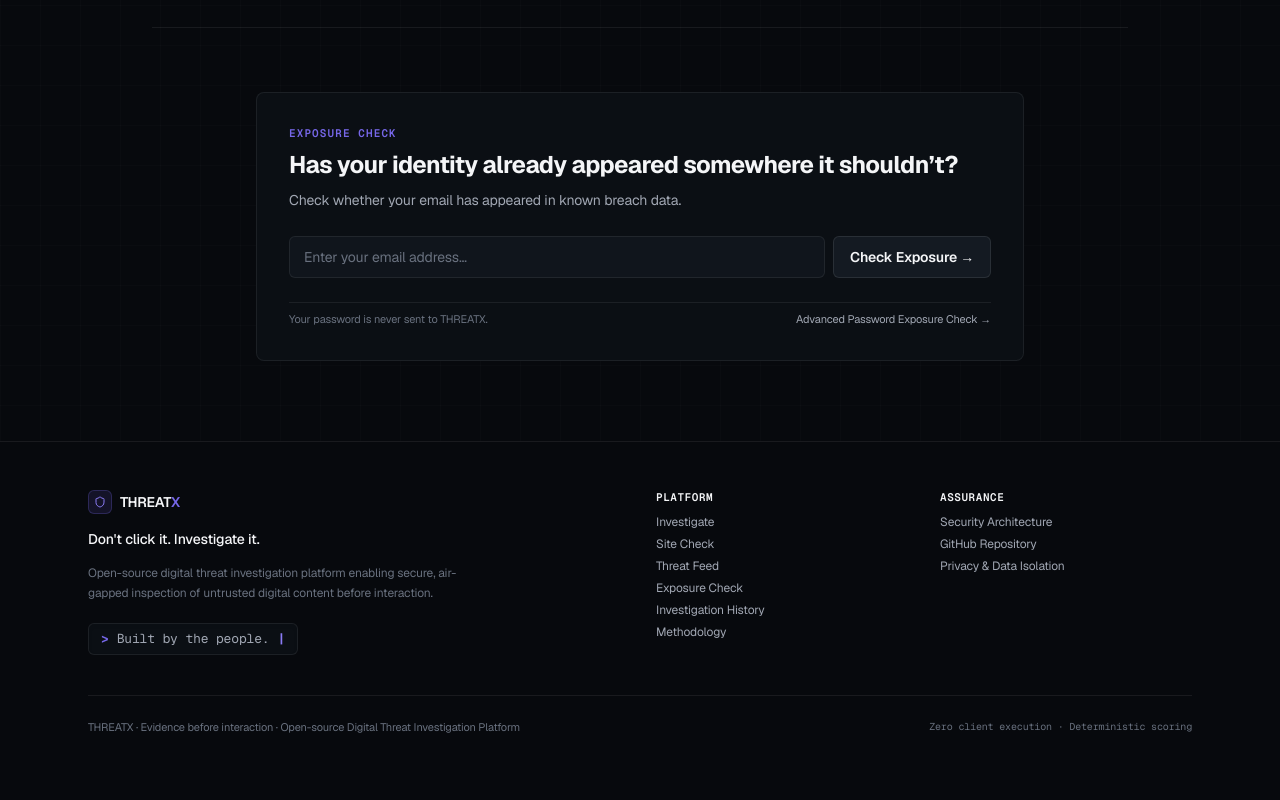
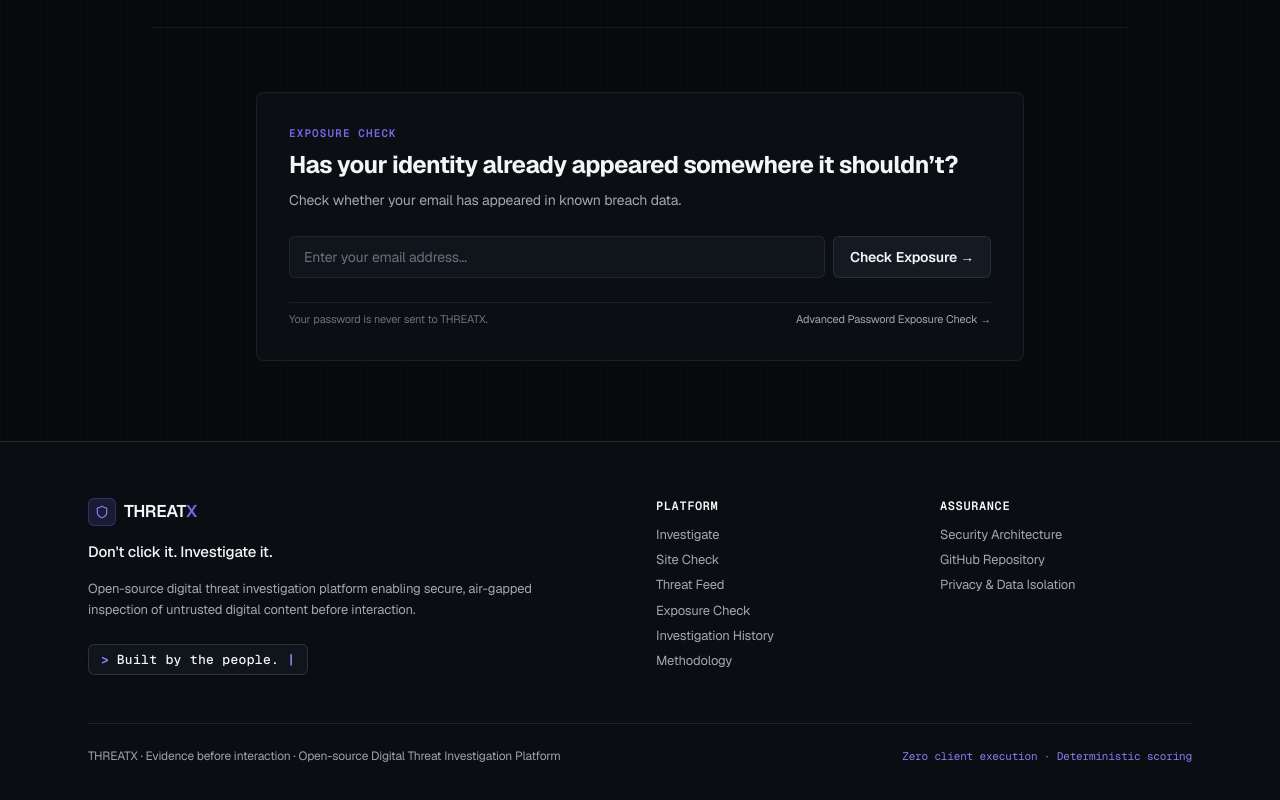
Before and after one commit to DevEagleEye97/Threat-X, a Next.js app: page / in a window 1280 px wide. Shown: the part 1972-2772 px from the top of the page. Built offline with nearby package versions, Linux system fonts and the light colour scheme.

Commit message:
fix(ui): enhance footer contrast, backdrop blur, and full visibility

```diff
--- a/src/components/layout/Footer.tsx
+++ b/src/components/layout/Footer.tsx
@@ -4,63 +4,63 @@
 
 export function Footer() {
   return (
-    <footer className="border-t border-[rgba(255,255,255,0.07)] bg-[#07090D] py-12 pb-24 md:pb-12 text-xs text-[#A1A7B3]">
+    <footer className="relative z-20 border-t border-[rgba(255,255,255,0.12)] bg-[#0B0F14]/98 backdrop-blur-md py-14 pb-28 md:pb-14 text-xs text-[#A1A7B3]">
       <div className="mx-auto max-w-6xl px-4 sm:px-6">
-        <div className="grid grid-cols-1 md:grid-cols-4 gap-8 mb-10">
+        <div className="grid grid-cols-1 md:grid-cols-4 gap-8 mb-12">
           {/* Brand Col */}
           <div className="space-y-4 md:col-span-2">
             <div className="flex items-center gap-2">
-              <div className="flex h-6 w-6 items-center justify-center rounded-md bg-[#7667E8]/12 text-[#8B7CF6] border border-[#7667E8]/25">
-                <Shield className="h-3 w-3" />
+              <div className="flex h-7 w-7 items-center justify-center rounded-md bg-[#7667E8]/15 text-[#8B7CF6] border border-[#7667E8]/30">
+                <Shield className="h-3.5 w-3.5" />
               </div>
-              <span className="font-semibold text-sm tracking-[-0.02em] text-[#F5F6F8]">
+              <span className="font-semibold text-[17px] tracking-[-0.02em] text-[#F5F6F8]">
                 THREAT<span className="text-[#7667E8]">X</span>
               </span>
             </div>
-            <p className="text-[14px] font-medium text-[#F5F6F8]">
+            <p className="text-[15px] font-medium text-[#F5F6F8]">
               Don&apos;t click it. Investigate it.
             </p>
-            <p className="text-xs text-[#69717F] max-w-sm leading-relaxed font-sans">
+            <p className="text-[13px] text-[#A1A7B3] max-w-md leading-relaxed font-sans">
               Open-source digital threat investigation platform enabling secure, air-gapped inspection of untrusted digital content before interaction.
             </p>
-            <div className="pt-1">
+            <div className="pt-2">
               <TypewriterStatement />
             </div>
           </div>
 
           {/* Navigation Links */}
-          <div className="space-y-2.5">
-            <div className="text-[11px] font-mono uppercase tracking-wider text-[#F4F5F7] font-semibold">
+          <div className="space-y-3">
+            <div className="text-[12px] font-mono uppercase tracking-wider text-[#F5F6F8] font-semibold">
               Platform
             </div>
-            <ul className="space-y-1.5 text-xs text-[#A1A7B3]">
+            <ul className="space-y-2 text-[13px] text-[#A1A7B3]">
               <li>
-                <Link href="/" className="hover:text-[#F4F5F7] transition-colors">
+                <Link href="/" className="hover:text-[#F5F6F8] transition-colors">
                   Investigate
                 </Link>
               </li>
               <li>
-                <Link href="/site-check" className="hover:text-[#F4F5F7] transition-colors">
+                <Link href="/site-check" className="hover:text-[#F5F6F8] transition-colors">
                   Site Check
                 </Link>
               </li>
               <li>
-                <Link href="/threat-feed" className="hover:text-[#F4F5F7] transition-colors">
+                <Link href="/threat-feed" className="hover:text-[#F5F6F8] transition-colors">
                   Threat Feed
                 </Link>
               </li>
               <li>
-                <Link href="/exposure-check" className="hover:text-[#F4F5F7] transition-colors">
+                <Link href="/exposure-check" className="hover:text-[#F5F6F8] transition-colors">
                   Exposure Check
                 </Link>
               </li>
               <li>
-                <Link href="/history" className="hover:text-[#F4F5F7] transition-colors">
+                <Link href="/history" className="hover:text-[#F5F6F8] transition-colors">
                   Investigation History
                 </Link>
               </li>
               <li>
-                <Link href="/methodology" className="hover:text-[#F4F5F7] transition-colors">
+                <Link href="/methodology" className="hover:text-[#F5F6F8] transition-colors">
                   Methodology
                 </Link>
               </li>
@@ -68,13 +68,13 @@
           </div>
 
           {/* Trust & Source */}
-          <div className="space-y-2.5">
-            <div className="text-[11px] font-mono uppercase tracking-wider text-[#F4F5F7] font-semibold">
+          <div className="space-y-3">
+            <div className="text-[12px] font-mono uppercase tracking-wider text-[#F5F6F8] font-semibold">
               Assurance
             </div>
-            <ul className="space-y-1.5 text-xs text-[#A1A7B3]">
+            <ul className="space-y-2 text-[13px] text-[#A1A7B3]">
               <li>
-                <Link href="/security" className="hover:text-[#F4F5F7] transition-colors">
+                <Link href="/security" className="hover:text-[#F5F6F8] transition-colors">
                   Security Architecture
                 </Link>
               </li>
@@ -83,13 +83,13 @@
                   href="https://github.com/DevEagleEye97/Threat-X"
                   target="_blank"
                   rel="noopener noreferrer"
-                  className="hover:text-[#F4F5F7] transition-colors"
+                  className="hover:text-[#F5F6F8] transition-colors"
                 >
                   GitHub Repository
                 </a>
               </li>
               <li>
-                <Link href="/security#privacy" className="hover:text-[#F4F5F7] transition-colors">
+                <Link href="/security#privacy" className="hover:text-[#F5F6F8] transition-colors">
                   Privacy & Data Isolation
                 </Link>
               </li>
@@ -97,11 +97,11 @@
           </div>
         </div>
 
-        <div className="pt-6 border-t border-[rgba(255,255,255,0.07)] flex flex-col sm:flex-row items-center justify-between gap-3 text-[11px] text-[#69717F]">
+        <div className="pt-6 border-t border-[rgba(255,255,255,0.09)] flex flex-col sm:flex-row items-center justify-between gap-3 text-[12px] text-[#9CA3AF]">
           <div>
             THREATX · Evidence before interaction · Open-source Digital Threat Investigation Platform
           </div>
-          <div className="font-mono text-[10px]">
+          <div className="font-mono text-[11px] text-[#8B7CF6]">
             Zero client execution · Deterministic scoring
           </div>
         </div>
--- a/src/components/layout/TypewriterStatement.tsx
+++ b/src/components/layout/TypewriterStatement.tsx
@@ -44,9 +44,9 @@
   }, [text, deleting, messageIndex]);
 
   return (
-    <div className="inline-flex items-center gap-2 px-3 py-1.5 rounded-md border border-[rgba(255,255,255,0.07)] bg-[#0B0F14] font-mono text-[12px] sm:text-[13px] text-[#A1A7B3] shadow-inner">
-      <span className="text-[#7667E8] font-bold">&gt;</span>
-      <span>{text}</span>
+    <div className="inline-flex items-center gap-2 px-3 py-1.5 rounded-md border border-[rgba(255,255,255,0.12)] bg-[#10151C] font-mono text-[12px] sm:text-[13px] text-[#F5F6F8] shadow-sm">
+      <span className="text-[#8B7CF6] font-bold">&gt;</span>
+      <span className="tracking-wide font-medium">{text}</span>
       <span className="animate-pulse text-[#8B7CF6] font-bold">|</span>
     </div>
   );
```
